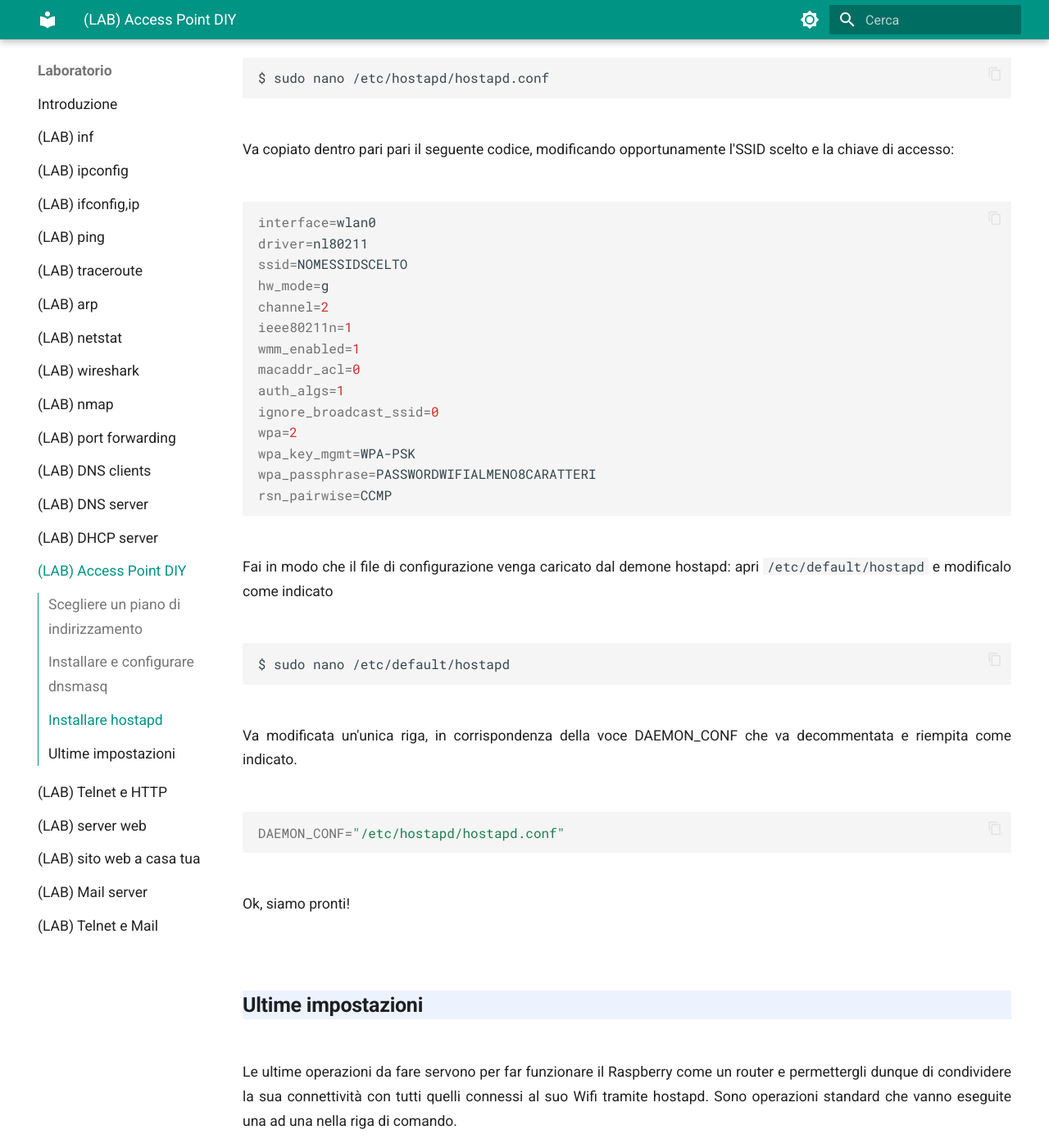
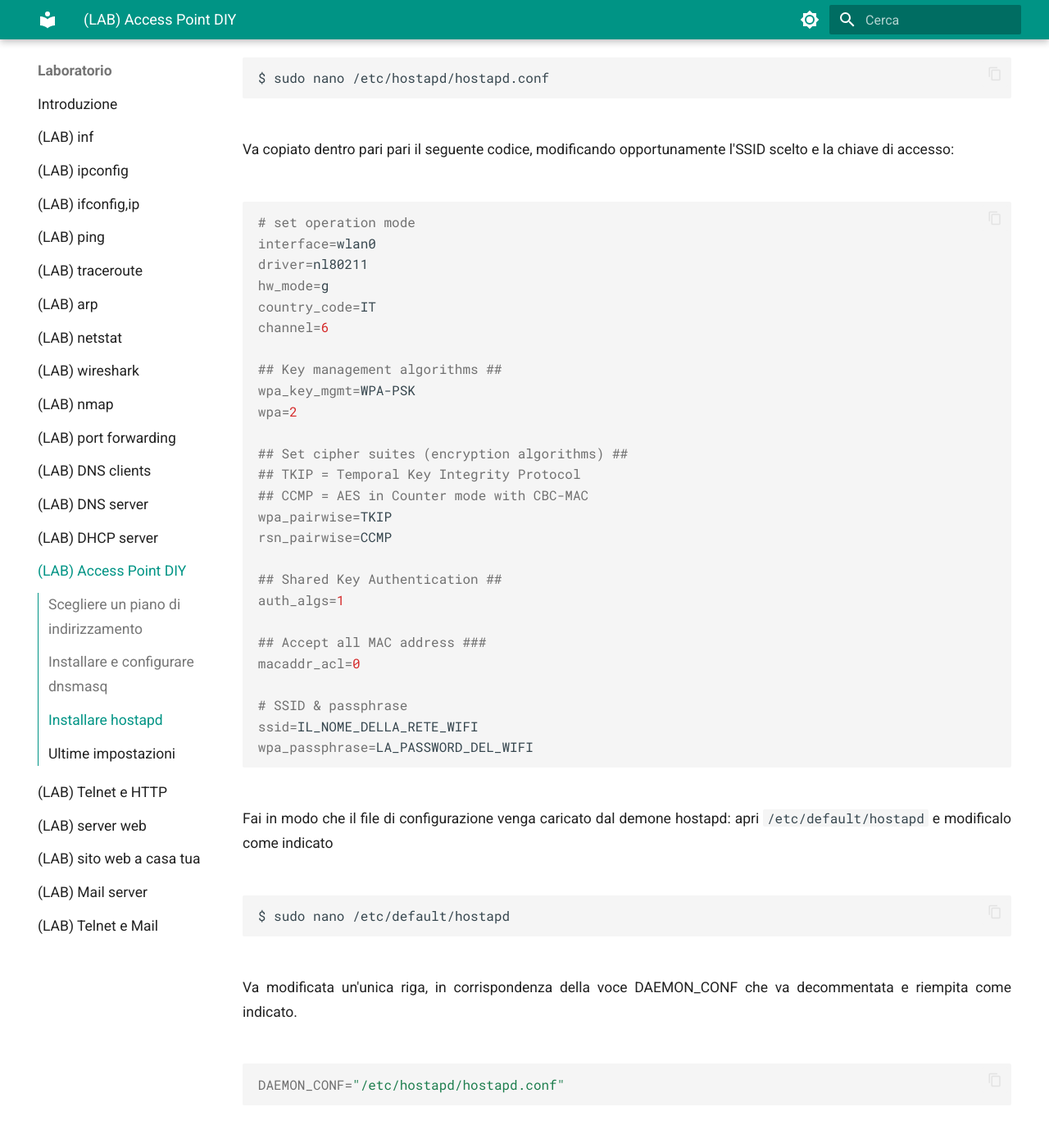
Before and after one commit to adjamhub/nethandouts, an MkDocs documentation site: the page built from docs/laboratorio/lab_731_AccessPoint_DIY.md, in a window 1280 px wide and 1400 px high, scrolled down 3739 px. Shown: the whole window at 82% size. Built offline with MkDocs 1.6.1 and Material for MkDocs 9.7.7, drawn with Linux system fonts in a browser that asks for light colours.

Commit message:
hostapd.conf ++

````diff
--- a/docs/laboratorio/lab_731_AccessPoint_DIY.md
+++ b/docs/laboratorio/lab_731_AccessPoint_DIY.md
@@ -124,20 +124,32 @@ Va copiato dentro pari pari il seguente codice, modificando
 opportunamente l'SSID scelto e la chiave di accesso:
 
 ``` bash
+# set operation mode
 interface=wlan0
 driver=nl80211
-ssid=NOMESSIDSCELTO
 hw_mode=g
-channel=2
-ieee80211n=1
-wmm_enabled=1
+country_code=IT
+channel=6
+
+## Key management algorithms ##
+wpa_key_mgmt=WPA-PSK
+wpa=2
+
+## Set cipher suites (encryption algorithms) ##
+## TKIP = Temporal Key Integrity Protocol
+## CCMP = AES in Counter mode with CBC-MAC
+wpa_pairwise=TKIP
+rsn_pairwise=CCMP
+
+## Shared Key Authentication ##
+auth_algs=1
+
+## Accept all MAC address ###
 macaddr_acl=0
-auth_algs=1
-ignore_broadcast_ssid=0
-wpa=2
-wpa_key_mgmt=WPA-PSK
-wpa_passphrase=PASSWORDWIFIALMENO8CARATTERI
-rsn_pairwise=CCMP
+
+# SSID & passphrase
+ssid=IL_NOME_DELLA_RETE_WIFI
+wpa_passphrase=LA_PASSWORD_DEL_WIFI
 ```
 
 Fai in modo che il file di configurazione venga caricato dal demone hostapd: apri `/etc/default/hostapd` e modificalo come
````
